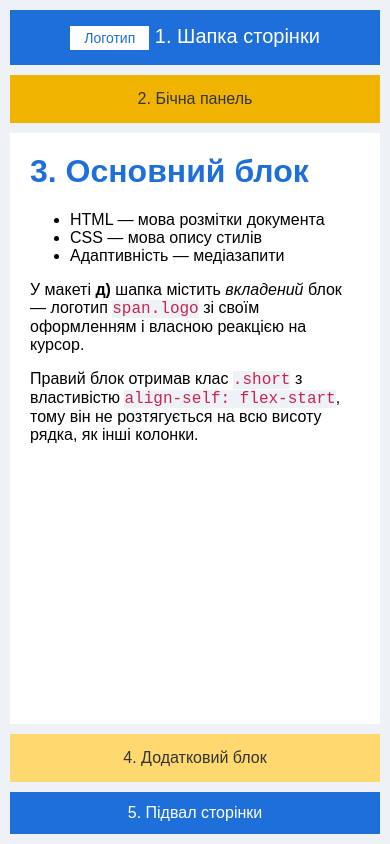
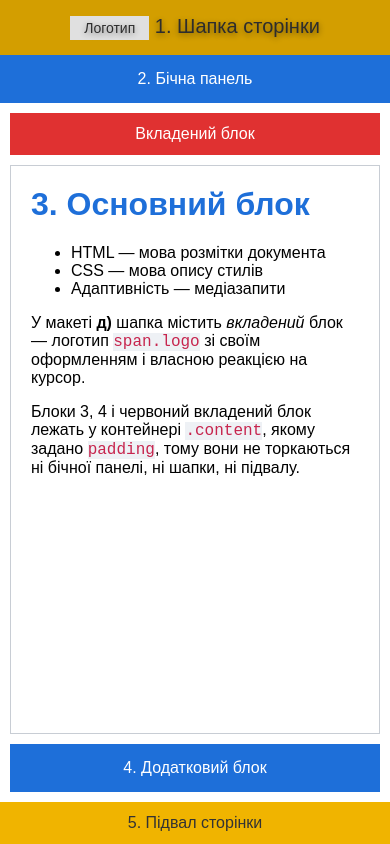
Before and after one commit to nazariipolishchuk/webEDU, a plain HTML site: page web_lab1/layout-e.html in a window 390 px wide. Drawn offline with Linux system fonts and the light colour scheme.

Commit message:
web_lab1: строга розмітка за рисунком із завдання
Прибрано наскрізні проміжки: блоки стоять упритул. Поле сторінки є лише
там, де воно є на рисунку: .pad-r (макет а), .pad-x (макети б і г),
макет в) без полів. У макеті д) поля має внутрішній контейнер .content,
у якому лежать блоки 3, 4 і червоний вкладений блок .note; кольори шапки
й панелей у цьому макеті задає тема .alt через CSS-змінні.

Co-Authored-By: Claude Opus 5 (1M context) <noreply@anthropic.com>

```diff
--- a/web_lab1/css/style.css
+++ b/web_lab1/css/style.css
@@ -1,43 +1,40 @@
 /* Спільні стилі для п'яти блокових макетів (layout-a…layout-e) і табличного (table.html) */
 
 * {
-    box-sizing: border-box;      /* padding і рамка не збільшують задану ширину блока */
+    box-sizing: border-box;      /* поля і рамка не збільшують задану блоку ширину */
 }
 
 :root {
-    --gap: 10px;                 /* один відступ на весь проєкт: і між блоками, і від краю вікна */
+    --pad: 12%;                  /* поле сторінки — лише в тих макетах, де воно є на рисунку */
+    --bar: #1e6fd9;              /* колір шапки й підвалу */
+    --bar-text: #fff;
+    --panel: #f0b400;            /* колір бічних панелей */
+    --panel-text: #333;
 }
 
 body {
     margin: 0;
     font-family: Arial, sans-serif;
-    background: #eef1f5;
+    background: #fff;
 }
 
 /* ================= Каркас: усі п'ять макетів зібрано з трьох класів ================= */
 
 .layout {
     display: flex;
-    gap: var(--gap);             /* однакові проміжки між сусідніми блоками */
-    padding: var(--gap);         /* така сама рамка від краю вікна */
-    min-height: 100vh;
+    min-height: 100vh;           /* макет займає всю висоту вікна */
 }
 
 .col {
     display: flex;
     flex-direction: column;      /* дочірні блоки один під одним */
-    gap: var(--gap);
     flex: 1;
 }
 
 .row {
     display: flex;               /* дочірні блоки в один рядок */
-    gap: var(--gap);
     flex: 1;
 }
-
-/* вкладені .col і .row мають лише gap і не мають власного padding,
-   тому відступ між блоками однаковий на будь-якій глибині вкладення */
 
 .col > .main {
     flex: 1;                     /* у колонці основний блок розтягується на всю висоту */
@@ -52,8 +49,33 @@ body {
     width: 180px;                /* у рядку додатковий блок — вузька колонка */
 }
 
-.short {
-    align-self: flex-start;      /* блок не розтягується на всю висоту рядка */
+/* Блоки стоять упритул один до одного. Поле сторінки додається лише там,
+   де воно є на рисунку із завдання */
+
+.pad-r {
+    padding-right: var(--pad);   /* макет а) — поле тільки праворуч */
+}
+
+.pad-x {
+    padding: 0 var(--pad);       /* макети б) і г) — поля ліворуч і праворуч */
+}
+
+/* макет д): блоки лежать не впритул, а у внутрішньому контейнері з полями */
+.content {
+    display: flex;
+    flex-direction: column;
+    flex: 1;
+    gap: 10px;
+    padding: 10px;
+    min-width: 0;
+}
+
+.content > .row {
+    gap: 10px;                   /* такий самий проміжок між блоками 3 і 4 */
+}
+
+.content > .row > .extra {
+    width: 40%;                  /* у макеті д) правий блок значно ширший */
 }
 
 /* ================= Кожен блок реагує на курсор по-своєму ================= */
@@ -63,6 +85,7 @@ body {
 .foot,
 .main,
 .extra,
+.note,
 .logo,
 .main li {
     transition: all 0.25s ease;  /* плавний перехід для всіх ефектів наведення */
@@ -70,64 +93,64 @@ body {
 
 /* ================= 1. Шапка ================= */
 .head {
-    background: #1e6fd9;
-    color: #fff;
+    background: var(--bar);
+    color: var(--bar-text);
     padding: 15px;
     text-align: center;
     font-size: 20px;
 }
 
 .head:hover {
-    background: #0d4ea3;
-    text-shadow: 0 2px 6px rgba(0, 0, 0, 0.45);   /* ефект: тінь під текстом */
+    filter: brightness(0.88);                     /* ефект: темніший фон */
+    text-shadow: 0 2px 6px rgba(0, 0, 0, 0.45);   /* і тінь під текстом */
 }
 
 /* логотип усередині шапки (макет д) */
 .logo {
     display: inline-block;
     background: #fff;
-    color: #1e6fd9;
+    color: #333;
     padding: 4px 14px;
     font-size: 14px;
 }
 
 .logo:hover {
-    background: #ffd233;
-    color: #333;
     transform: rotate(-5deg) scale(1.12);         /* ефект: поворот і збільшення */
+    box-shadow: 0 5px 12px rgba(0, 0, 0, 0.35);
 }
 
 /* ================= 2. Бічна панель ================= */
 .side {
-    background: #f0b400;
-    color: #333;
+    background: var(--panel);
+    color: var(--panel-text);
     padding: 15px;
     width: 180px;
     text-align: center;
 }
 
 .side:hover {
-    background: #ffd233;
+    filter: brightness(1.12);                     /* ефект: світліший фон */
     font-weight: bold;
-    box-shadow: inset 6px 0 0 #1e6fd9;            /* ефект: кольорова смуга всередині ліворуч */
+    box-shadow: inset 6px 0 0 var(--bar);         /* і кольорова смуга всередині ліворуч */
 }
 
 /* ================= 3. Підвал ================= */
 .foot {
-    background: #1e6fd9;
-    color: #fff;
+    background: var(--bar);
+    color: var(--bar-text);
     padding: 12px;
     text-align: center;
 }
 
 .foot:hover {
-    background: #0d4ea3;
+    filter: brightness(0.88);
     letter-spacing: 3px;                          /* ефект: розріджений текст */
 }
 
 /* ================= 4. Основний блок ================= */
 .main {
     background: #fff;
+    border: 1px solid #c8cdd4;
     padding: 20px;
 }
 
@@ -138,7 +161,7 @@ body {
 
 .main h1 {
     margin-top: 0;
-    color: #1e6fd9;
+    color: #1e6fd9;              /* синій незалежно від теми макета — інакше жовтий на білому не читається */
 }
 
 .main li:hover {
@@ -154,16 +177,36 @@ body {
 
 /* ================= 5. Додатковий блок ================= */
 .extra {
-    background: #ffd970;
-    color: #333;
+    background: var(--panel);
+    color: var(--panel-text);
     padding: 15px;
     text-align: center;
 }
 
 .extra:hover {
-    background: #f0b400;
+    filter: brightness(1.12);
     font-style: italic;
     transform: scale(1.05);                       /* ефект: блок збільшується */
+}
+
+/* ================= Вкладений блок макета д) ================= */
+.note {
+    background: #e03131;
+    color: #fff;
+    padding: 12px;
+    text-align: center;
+}
+
+.note:hover {
+    box-shadow: 0 0 0 5px #ffc9c9;                /* ефект: світле кільце навколо блока */
+}
+
+/* у макеті д) кольори шапки й панелей помінялися місцями */
+.alt {
+    --bar: #f0b400;
+    --bar-text: #333;
+    --panel: #1e6fd9;
+    --panel-text: #fff;
 }
 
 /* ================= Головна сторінка зі списком макетів ================= */
@@ -173,10 +216,9 @@ body {
 
 /* ================= Таблична розмітка (table.html) ================= */
 .layout-table {
-    width: 100%;
+    width: 88%;                  /* решта ширини — поле праворуч, як у макеті а) */
     height: 100vh;
-    border-collapse: separate;
-    border-spacing: var(--gap);   /* ті самі проміжки: і між комірками, і від краю вікна */
+    border-collapse: collapse;   /* комірки стоять упритул */
 }
 
 .layout-table td {
@@ -187,32 +229,25 @@ body {
 @media (max-width: 600px) {
     .layout,
     .row {
-        flex-direction: column;  /* блоки шикуються один під одним, проміжки лишаються ті самі */
+        flex-direction: column;  /* блоки шикуються один під одним */
+    }
+
+    .pad-r,
+    .pad-x {
+        padding: 0;              /* на вузькому екрані поля сторінки лише заважають */
     }
 
     .side,
-    .row > .extra {
+    .row > .extra,
+    .content > .row > .extra {
         width: auto;
     }
 
-    .short {
-        align-self: stretch;
-    }
-
-    .layout-table {
-        display: flex;           /* таблиця перестає бути таблицею */
-        flex-direction: column;
-        gap: var(--gap);
-        padding: var(--gap);
+    .layout-table,
+    .layout-table tr,
+    .layout-table td {
+        display: block;          /* таблиця перестає бути таблицею */
+        width: auto;
         height: auto;
     }
-
-    .layout-table tr {
-        display: contents;       /* рядок зникає, комірки стають прямими дітьми таблиці */
-    }
-
-    .layout-table td {
-        display: block;
-        width: auto;
-    }
 }
--- a/web_lab1/layout-e.html
+++ b/web_lab1/layout-e.html
@@ -7,8 +7,9 @@
     <link rel="stylesheet" href="css/style.css">
 </head>
 <body>
-<!-- Макет д): у шапці 1 вкладено логотип, праворуч блок 4 не на всю висоту (клас short) -->
-<div class="layout col">
+<!-- Макет д): у шапці 1 вкладено логотип, а блоки 3, 4 і вкладений червоний блок
+     лежать у контейнері .content, який єдиний у проєкті має внутрішні поля -->
+<div class="layout col alt">
     <header class="head">
         <span class="logo">Логотип</span>
         1. Шапка сторінки
@@ -17,6 +18,10 @@
     <div class="row">
         <aside class="side">2. Бічна панель</aside>
 
+        <div class="content">
+            <div class="note">Вкладений блок</div>
+
+            <div class="row">
                 <main class="main">
                     <h1>3. Основний блок</h1>
 
@@ -31,13 +36,16 @@
                             логотип <span class="tag">span.logo</span> зі своїм
                             оформленням і власною реакцією на курсор.</p>
 
-                <p>Правий блок отримав клас <span class="tag">.short</span>
-                    з властивістю <span class="tag">align-self: flex-start</span>,
-                    тому він не розтягується на всю висоту рядка, як інші колонки.</p>
+                        <p>Блоки 3, 4 і червоний вкладений блок лежать у контейнері
+                            <span class="tag">.content</span>, якому задано
+                            <span class="tag">padding</span>, тому вони не торкаються
+                            ні бічної панелі, ні шапки, ні підвалу.</p>
                     </div>
                 </main>
 
-        <div class="extra short">4. Додатковий блок</div>
+                <div class="extra">4. Додатковий блок</div>
+            </div>
+        </div>
     </div>
 
     <footer class="foot">5. Підвал сторінки</footer>
```
Also changed, not shown: web_lab1/index.html (+1 -1 lines), web_lab1/layout-a.html (+5 -1 lines), web_lab1/layout-b.html (+5 -1 lines), web_lab1/layout-d.html (+5 -1 lines). Lines whose indentation alone changed are shown as unchanged.
